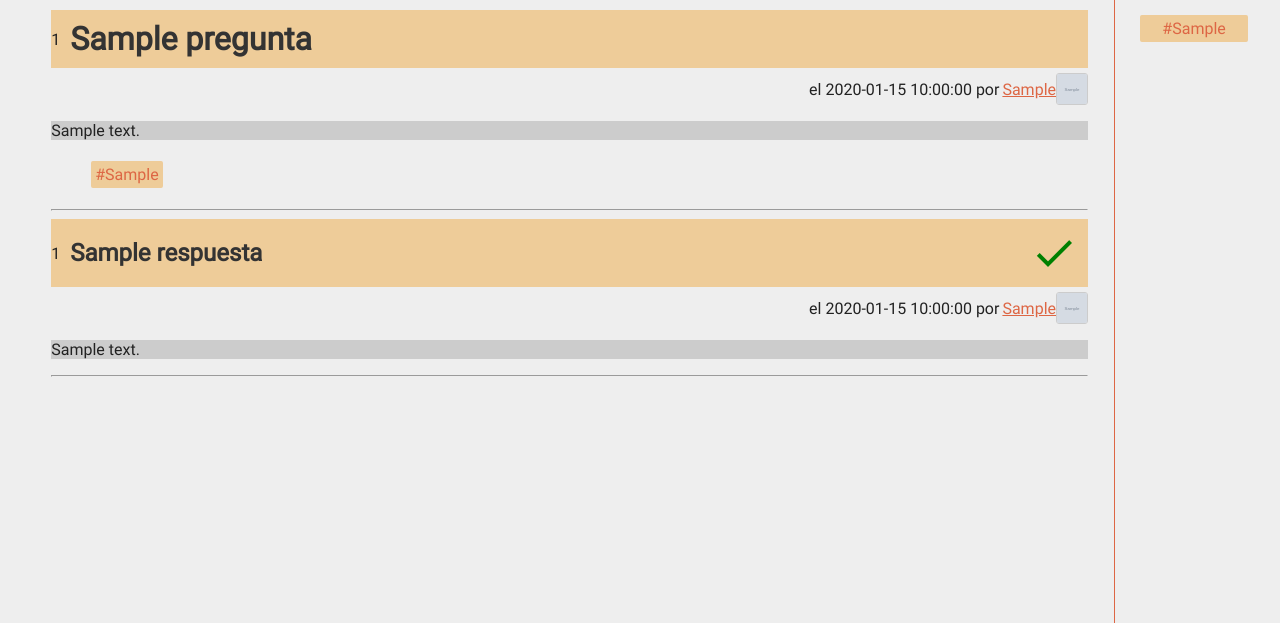
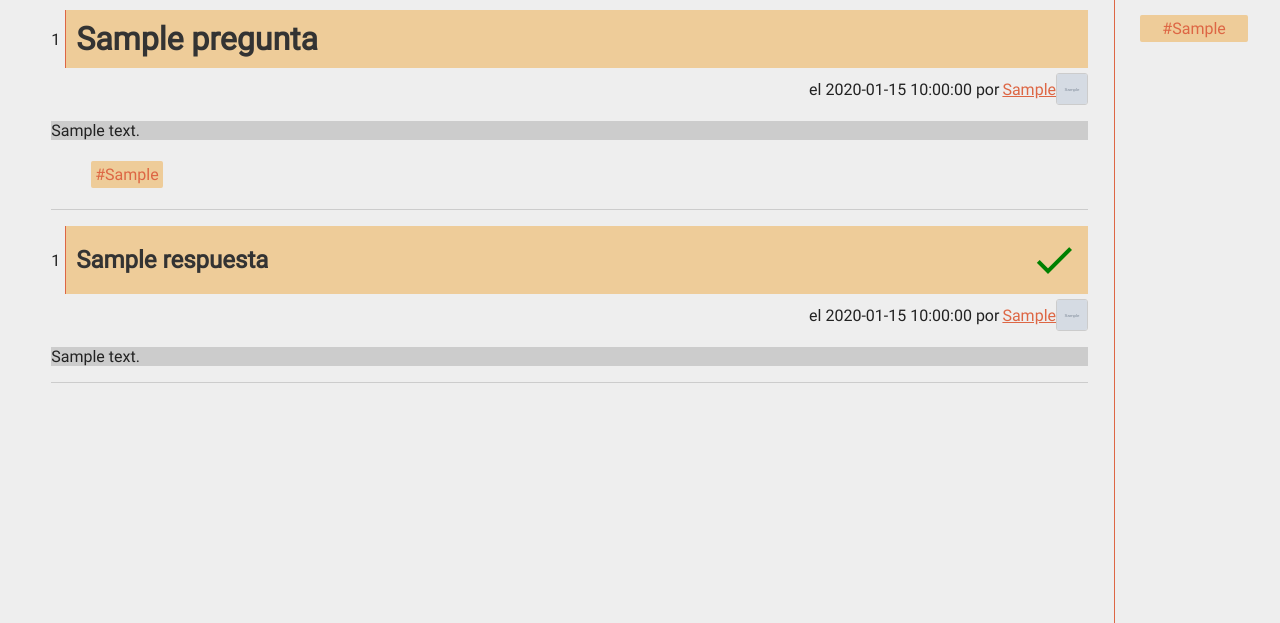
Before and after one commit to tripod-egibide/reto2, a PHP site: page /pregunta/pregunta.php?id=1 in a window 1280 px wide. Shown: the part 80-703 px from the top of the page. Run offline with PHP 8.4, Linux system fonts and the light colour scheme; tables that the repository leaves empty hold one stand-in row (values such as "Sample post"); grey boxes marked "Sample" are stand-in pictures; data that the repository does not hold is empty.

Commit message:
terminamos

```diff
--- a/src/codigo/css/pregunta.css
+++ b/src/codigo/css/pregunta.css
@@ -18,11 +18,12 @@
   justify-content: space-between;
   align-items: center;
   margin: 0;
+  background-color: #ec9;
+  border-left: 1px solid #d64;
 }
 
 .cabeceraPost {
   display: flex;
-  background-color: #ec9;
   align-items: center;
 }
 
@@ -43,3 +44,15 @@
 .cuerpo {
   background-color: #ccc;
 }
+
+.respuesta {
+  margin-top: 1em;
+}
+
+.post {
+  border-bottom: 1px solid #ccc;
+}
+
+.votoRespuesta, #votoPregunta {
+  margin-right: 5px
+}
--- a/src/pregunta/pregunta.php
+++ b/src/pregunta/pregunta.php
@@ -70,7 +70,6 @@ if (isset($_GET["id"])) {
                 </ul>
                 </div>
             </div>
-            <hr></hr>
             <?php
             if (isset($_GET['resultado'])) {
                 ?>
@@ -92,7 +91,6 @@ if (isset($_GET["id"])) {
                         ?>
                     </form>
                 </div>
-                <hr>
                 <?php
             }
             while ($respuesta = $respuestas->fetch()) {
@@ -131,7 +129,6 @@ if (isset($_GET["id"])) {
                     }
                     ?>
                 </div>
-                <hr>
                 <?php
             }
             ?>
```
Lines whose indentation alone changed are shown as unchanged.
